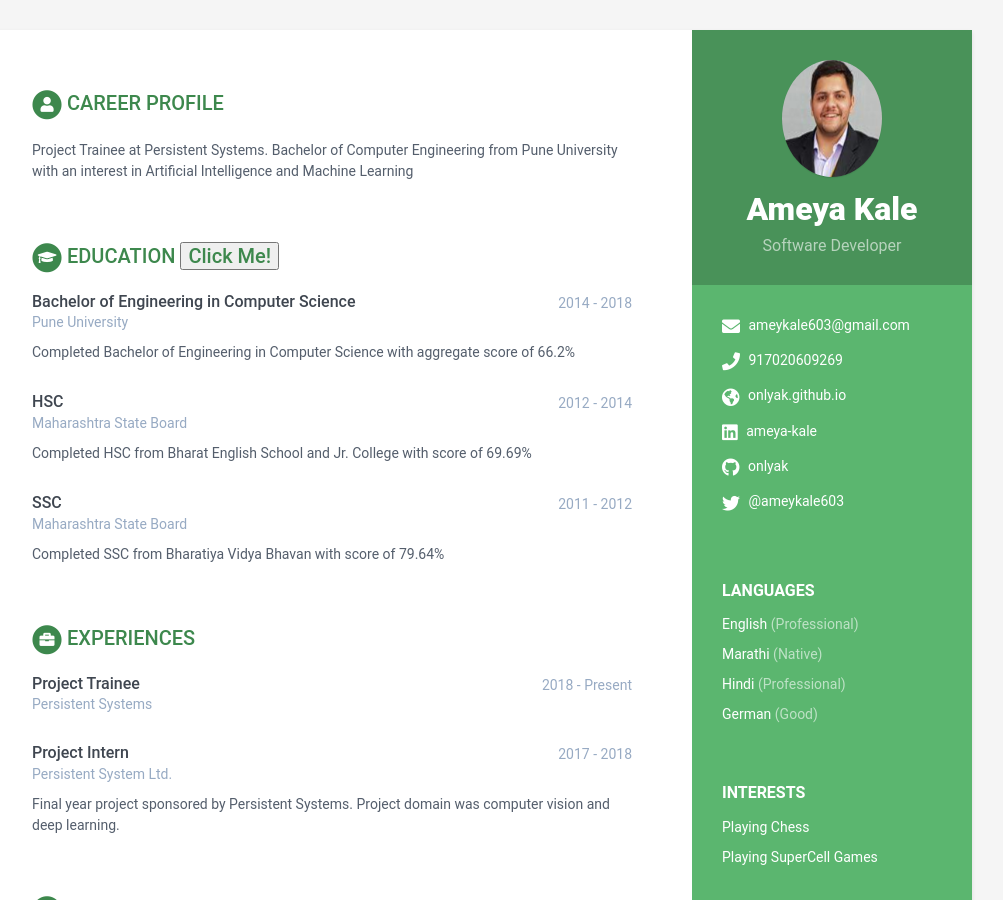
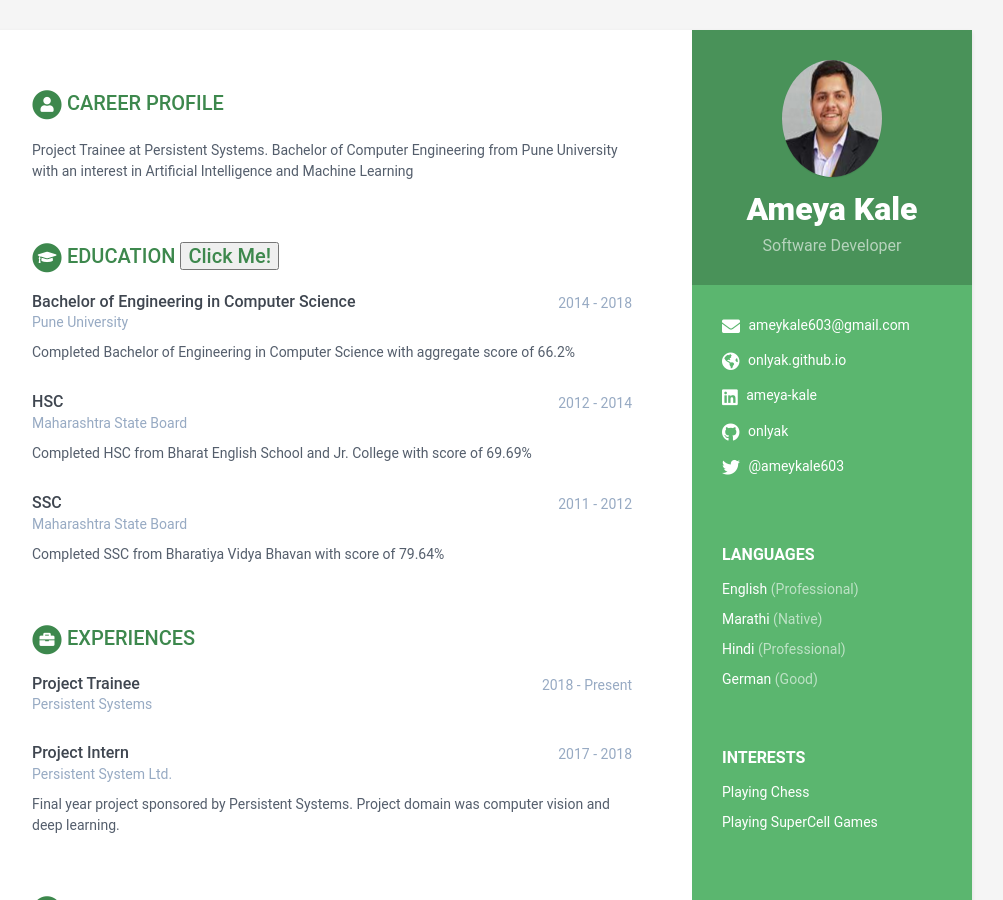
Before and after one commit to ameyakale603/online-cv, a Jekyll site: the page built from index.html, in a window 1280 px wide and 900 px high. Shown: the whole window, without its empty margins (168-1171 px from the left). Built offline with Jekyll 4.4.1, drawn with Linux system fonts in a browser that asks for light colours.

Commit message:
Update data.yml

```diff
--- a/_data/data.yml
+++ b/_data/data.yml
@@ -3,7 +3,7 @@
 #
 
 sidebar:
-    about: False # set to False or comment line if you want to remove the "how to use?" in the sidebar
+    #about: False # set to False or comment line if you want to remove the "how to use?" in the sidebar
     education: False # set to False if you want education in main section instead of in sidebar
 
     # Profile information
@@ -13,7 +13,6 @@ sidebar:
 
     # Sidebar links
     email: ameykale603@gmail.com
-    phone: +917020609269
     website: onlyak.github.io #do not add http://
     linkedin: ameya-kale
     github: onlyak
```
